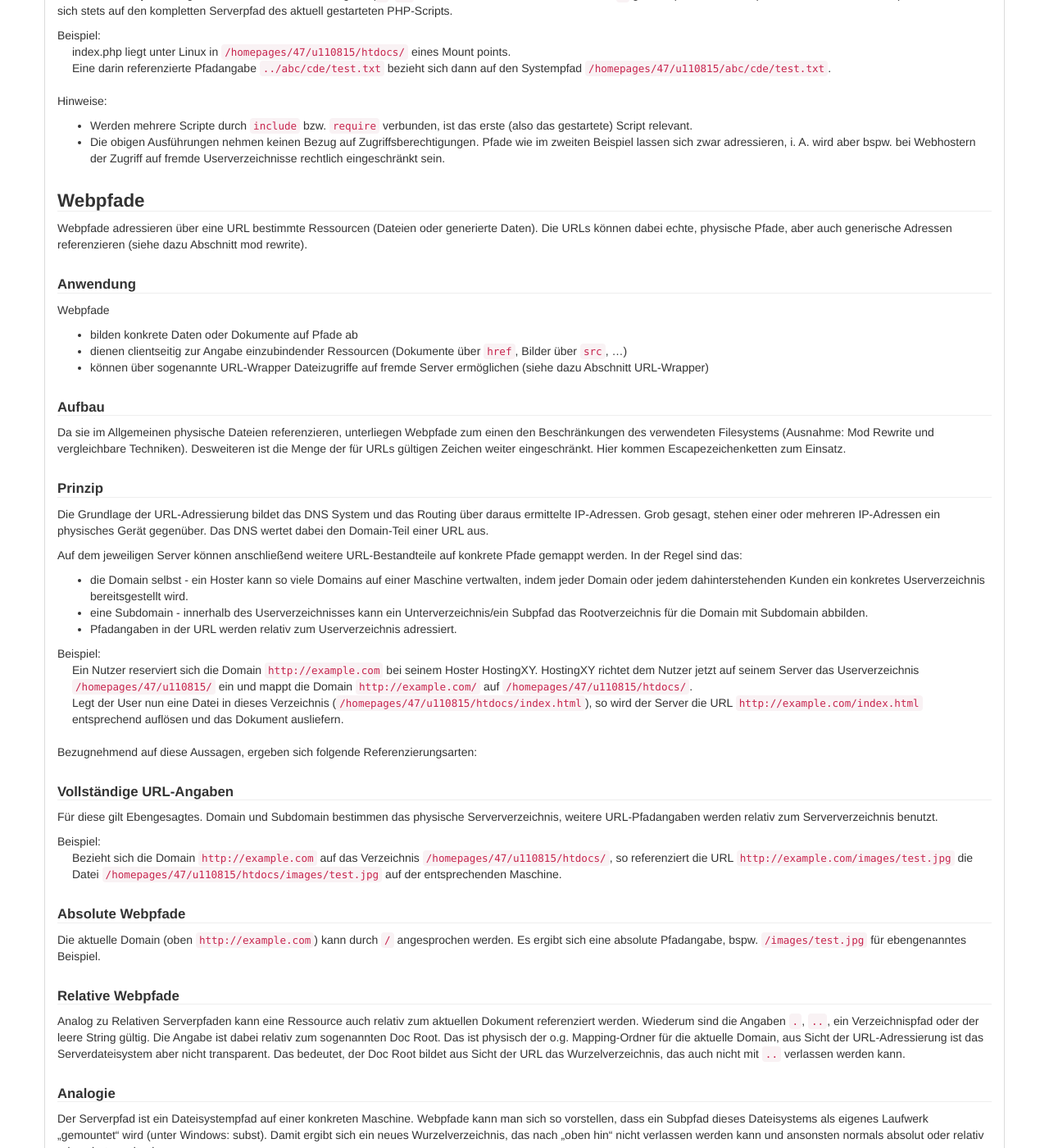
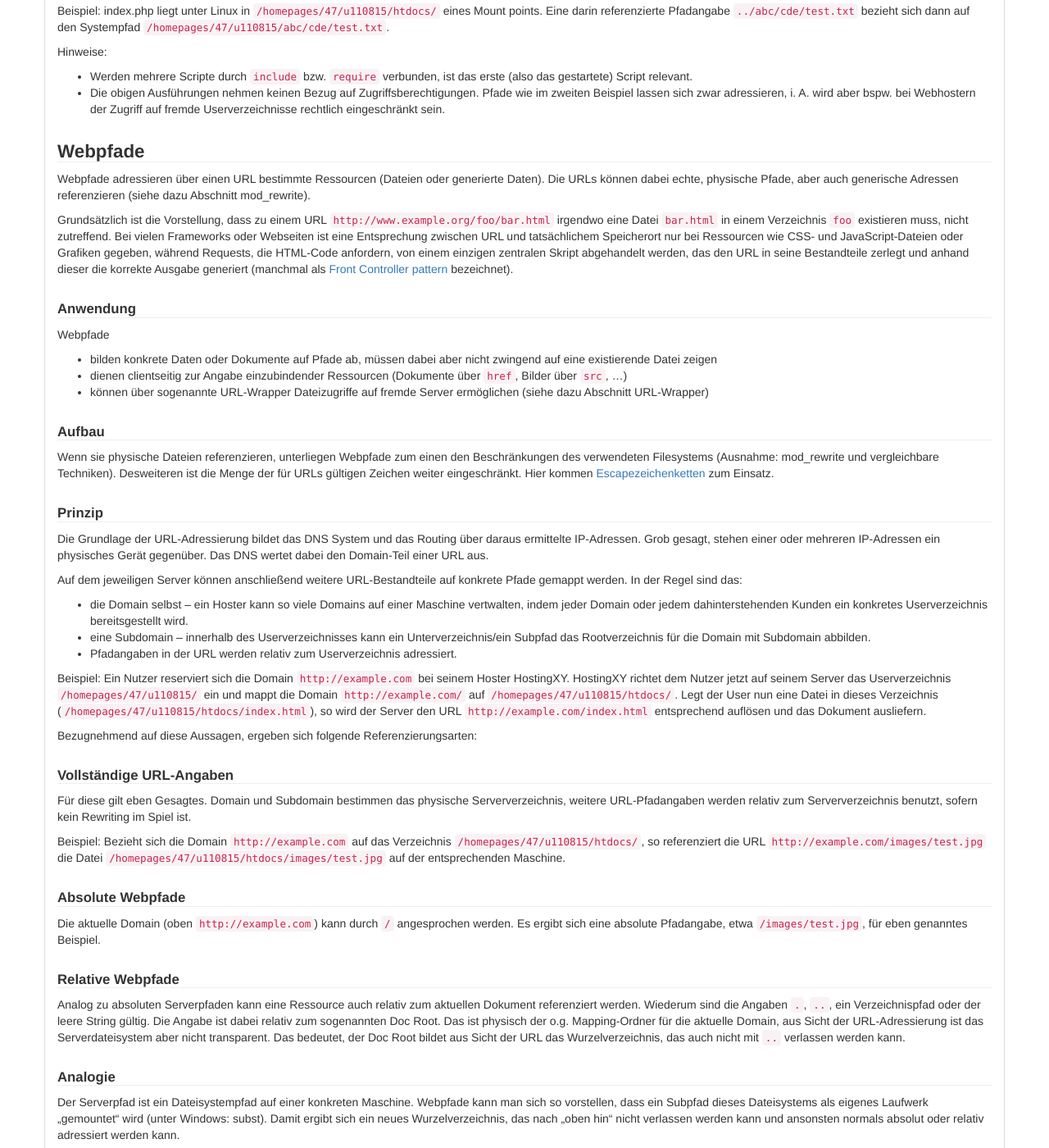
Before and after one commit to php-de/php-de.github.io, a Jekyll site: the page built from general/pfade.md, in a window 1280 px wide and 1400 px high, scrolled down 963 px. Shown: the whole window at 82% size. Built offline with Jekyll 4.4.1, drawn with Linux system fonts in a browser that asks for light colours; nearby versions of some CDN libraries; some of the changed text lies outside the part shown.

Commit message:
Pfade - Überarbeitung der ersten Hälfte oder so

```diff
--- a/general/pfade.md
+++ b/general/pfade.md
@@ -44,99 +47,150 @@
 
 - Dateisystemfunktionen (`dir()`, `is_file()`, `glob()`, ...)
 - normale Includes (`include`, `require`, ...)
-<br>
+
 
 
 #### Aufbau
 
-Serverpfade bestehen aus Verzeichnisnamen, die durch Slashes voneinander getrennt sind. Die Gültigkeit der Verzeichnisnamen richtet sich dabei nach dem verwendeten Betriebssystem - Windows und Linux erlauben damit abweichende Zeichenmengen für die Namen der Verzeichnisse. Windows benutzt `\` als Pfadtrennzeichen, Linux dagegen `/`. Unter PHP ist das irrelevant. Da `\` aber eine Sonderbedeutung in Strings hat (Escapezeichen), empfielt sich eine generelle Verwendung von `/`, auch unter Windows-Serversystemen.
+Serverpfade bestehen aus Verzeichnisnamen, die durch Slashes voneinander
+getrennt sind. Die Gültigkeit der Verzeichnisnamen richtet sich dabei nach dem
+verwendeten Betriebssystem – Windows und Linux erlauben damit abweichende
+Zeichenmengen für die Namen der Verzeichnisse. Windows benutzt `\` als
+Pfadtrennzeichen, Linux dagegen `/`. Unter PHP ist das irrelevant. Da `\` aber
+eine Sonderbedeutung in Strings hat (Escapezeichen), empfiehlt sich eine
+generelle Verwendung von `/`, auch unter Windows-Serversystemen.
 
 #### Absolute Serverpfade
 
-**Absolute Serverpfade** beginnen mit `/` und beziehen sich stets auf das Wurzelverzeichnis des Mount points (Linux, Unix) bzw. das Laufwerk (Windows) in dessen Subpfad sich das aktuell gestartete PHP-Script befindet.
+**Absolute Serverpfade** beginnen mit `/` und beziehen sich stets auf das
+Wurzelverzeichnis des Mount points (Linux, Unix) bzw. das Laufwerk (Windows),
+in dessen Subpfad sich das aktuell gestartete PHP-Script befindet.
 
-Beispiel:
-
-: index.php liegt unter Windows in `C:\xampp\htdocs\test\`.
-Eine darin referenzierte Pfadangabe `/abc/cde/` bezieht sich dann auf den Systempfad `C:\abc\cde\`.
+Beispiel: index.php liegt unter Windows in `C:\xampp\htdocs\test\`. Eine darin
+referenzierte Pfadangabe `/abc/cde/` bezieht sich dann auf den Systempfad
+`C:\abc\cde\`.
 
 Alle anderen Pfade werden als relativ interpretiert.
 
 #### Relative Serverpfade
 
-**Relative Serverpfade** beginnen mit einer Verzeichnisangabe (`.`, `..`, ein oder mehrere Verzeichnisse durch `/` getrennt) oder sind leer (für das aktuelle Verzeichnis). Sie beziehen sich stets auf den kompletten Serverpfad des aktuell gestarteten PHP-Scripts.
+**Relative Serverpfade** beginnen mit einer Verzeichnisangabe (`.`, `..`, ein
+oder mehrere Verzeichnisse durch `/` getrennt) oder sind leer (für das aktuelle
+Verzeichnis). Sie beziehen sich stets auf den kompletten Serverpfad des aktuell
+gestarteten PHP-Scripts.
 
-Beispiel:
-
-: index.php liegt unter Linux in `/homepages/47/u110815/htdocs/` eines Mount points.
-Eine darin referenzierte Pfadangabe `../abc/cde/test.txt` bezieht sich dann auf den Systempfad `/homepages/47/u110815/abc/cde/test.txt`.
+Beispiel: index.php liegt unter Linux in `/homepages/47/u110815/htdocs/` eines
+Mount points. Eine darin referenzierte Pfadangabe `../abc/cde/test.txt`
+bezieht sich dann auf den Systempfad `/homepages/47/u110815/abc/cde/test.txt`.
 
 Hinweise:
 
-- Werden mehrere Scripte durch `include` bzw. `require` verbunden, ist das erste (also das gestartete) Script relevant.
-- Die obigen Ausführungen nehmen keinen Bezug auf Zugriffsberechtigungen. Pfade wie im zweiten Beispiel lassen sich zwar adressieren, i. A. wird aber bspw. bei Webhostern der Zugriff auf fremde Userverzeichnisse rechtlich eingeschränkt sein.
+- Werden mehrere Scripte durch `include` bzw. `require` verbunden, ist das
+  erste (also das gestartete) Script relevant.
+- Die obigen Ausführungen nehmen keinen Bezug auf Zugriffsberechtigungen. Pfade
+  wie im zweiten Beispiel lassen sich zwar adressieren, i. A. wird aber bspw.
+  bei Webhostern der Zugriff auf fremde Userverzeichnisse rechtlich
+  eingeschränkt sein.
+
+
 
 ### Webpfade
 
-Webpfade adressieren über eine URL bestimmte Ressourcen (Dateien oder generierte Daten). Die URLs können dabei echte, physische Pfade, aber auch generische Adressen referenzieren (siehe dazu Abschnitt mod rewrite).
+Webpfade adressieren über einen URL bestimmte Ressourcen (Dateien oder
+generierte Daten). Die URLs können dabei echte, physische Pfade, aber auch
+generische Adressen referenzieren (siehe dazu Abschnitt mod_rewrite).
 
+Grundsätzlich ist die Vorstellung, dass zu einem URL
+`http://www.example.org/foo/bar.html` irgendwo eine Datei `bar.html` in einem
+Verzeichnis `foo` existieren muss, nicht zutreffend. Bei vielen Frameworks oder
+Webseiten ist eine Entsprechung zwischen URL und tatsächlichem Speicherort nur
+bei Ressourcen wie CSS- und JavaScript-Dateien oder Grafiken gegeben, während
+Requests, die HTML-Code anfordern, von einem einzigen zentralen Skript
+abgehandelt werden, das den URL in seine Bestandteile zerlegt und anhand dieser
+die korrekte Ausgabe generiert (manchmal als [Front Controller
+pattern](https://en.wikipedia.org/wiki/Front_Controller_pattern) bezeichnet).
 
 #### Anwendung
 
 Webpfade
 
-- bilden konkrete Daten oder Dokumente auf Pfade ab
-- dienen clientseitig zur Angabe einzubindender Ressourcen (Dokumente über `href`, Bilder über `src`, ...)
-- können über sogenannte URL-Wrapper Dateizugriffe auf fremde Server ermöglichen (siehe dazu Abschnitt URL-Wrapper)
-
+- bilden konkrete Daten oder Dokumente auf Pfade ab, müssen dabei aber nicht
+  zwingend auf eine existierende Datei zeigen
+- dienen clientseitig zur Angabe einzubindender Ressourcen (Dokumente über
+  `href`, Bilder über `src`, …)
+- können über sogenannte URL-Wrapper Dateizugriffe auf fremde Server
+  ermöglichen (siehe dazu Abschnitt URL-Wrapper)
 
 #### Aufbau
 
-Da sie im Allgemeinen physische Dateien referenzieren, unterliegen Webpfade zum einen den Beschränkungen des verwendeten Filesystems (Ausnahme: Mod Rewrite und vergleichbare Techniken). Desweiteren ist die Menge der für URLs gültigen Zeichen weiter eingeschränkt. Hier kommen Escapezeichenketten zum Einsatz.
-
+Wenn sie physische Dateien referenzieren, unterliegen Webpfade zum einen den
+Beschränkungen des verwendeten Filesystems (Ausnahme: mod_rewrite und
+vergleichbare Techniken). Desweiteren ist die Menge der für URLs gültigen
+Zeichen weiter eingeschränkt. Hier kommen
+[Escapezeichenketten](https://de.wikipedia.org/wiki/URL-Encoding) zum Einsatz.
 
 #### Prinzip
 
-Die Grundlage der URL-Adressierung bildet das DNS System und das Routing über daraus ermittelte IP-Adressen. Grob gesagt, stehen einer oder mehreren IP-Adressen ein physisches Gerät gegenüber. Das DNS wertet dabei den Domain-Teil einer URL aus.
+Die Grundlage der URL-Adressierung bildet das DNS System und das Routing über
+daraus ermittelte IP-Adressen. Grob gesagt, stehen einer oder mehreren
+IP-Adressen ein physisches Gerät gegenüber. Das DNS wertet dabei den
+Domain-Teil einer URL aus.
 
-Auf dem jeweiligen Server können anschließend weitere URL-Bestandteile auf konkrete Pfade gemappt werden. In der Regel sind das:
+Auf dem jeweiligen Server können anschließend weitere URL-Bestandteile auf
+konkrete Pfade gemappt werden. In der Regel sind das:
 
-- die Domain selbst - ein Hoster kann so viele Domains auf einer Maschine vertwalten, indem jeder Domain oder jedem dahinterstehenden Kunden ein konkretes Userverzeichnis bereitsgestellt wird.
-- eine Subdomain - innerhalb des Userverzeichnisses kann ein Unterverzeichnis/ein Subpfad das Rootverzeichnis für die Domain mit Subdomain abbilden.
+- die Domain selbst -- ein Hoster kann so viele Domains auf einer Maschine
+  vertwalten, indem jeder Domain oder jedem dahinterstehenden Kunden ein
+  konkretes Userverzeichnis bereitsgestellt wird.
+- eine Subdomain -- innerhalb des Userverzeichnisses kann ein
+  Unterverzeichnis/ein Subpfad das Rootverzeichnis für die Domain mit Subdomain
+  abbilden.
 - Pfadangaben in der URL werden relativ zum Userverzeichnis adressiert.
 
-
-Beispiel:
-
-: Ein Nutzer reserviert sich die Domain `http://example.com` bei seinem Hoster HostingXY. HostingXY richtet dem Nutzer jetzt auf seinem Server das Userverzeichnis `/homepages/47/u110815/` ein und mappt die Domain `http://example.com/` auf `/homepages/47/u110815/htdocs/`.
-Legt der User nun eine Datei in dieses Verzeichnis (`/homepages/47/u110815/htdocs/index.html`), so wird der Server die URL `http://example.com/index.html` entsprechend auflösen und das Dokument ausliefern.
-
+Beispiel: Ein Nutzer reserviert sich die Domain `http://example.com` bei seinem
+Hoster HostingXY. HostingXY richtet dem Nutzer jetzt auf seinem Server das
+Userverzeichnis `/homepages/47/u110815/` ein und mappt die Domain
+`http://example.com/` auf `/homepages/47/u110815/htdocs/`. Legt der User nun
+eine Datei in dieses Verzeichnis (`/homepages/47/u110815/htdocs/index.html`),
+so wird der Server den URL `http://example.com/index.html` entsprechend
+auflösen und das Dokument ausliefern.
 
 Bezugnehmend auf diese Aussagen, ergeben sich folgende Referenzierungsarten:
 
-
 #### Vollständige URL-Angaben
 
-Für diese gilt Ebengesagtes. Domain und Subdomain bestimmen das physische Serververzeichnis, weitere URL-Pfadangaben werden relativ zum Serververzeichnis benutzt.
+Für diese gilt eben Gesagtes. Domain und Subdomain bestimmen das physische
+Serververzeichnis, weitere URL-Pfadangaben werden relativ zum Serververzeichnis
+benutzt, sofern kein Rewriting im Spiel ist.
 
-Beispiel:
-
-: Bezieht sich die Domain `http://example.com` auf das Verzeichnis `/homepages/47/u110815/htdocs/`, so referenziert die URL `http://example.com/images/test.jpg` die Datei `/homepages/47/u110815/htdocs/images/test.jpg` auf der entsprechenden Maschine.
-
+Beispiel: Bezieht sich die Domain `http://example.com` auf das Verzeichnis
+`/homepages/47/u110815/htdocs/`, so referenziert die URL
+`http://example.com/images/test.jpg` die Datei
+`/homepages/47/u110815/htdocs/images/test.jpg` auf der entsprechenden Maschine.
 
 #### Absolute Webpfade
 
-Die aktuelle Domain (oben `http://example.com`) kann durch `/` angesprochen werden. Es ergibt sich eine absolute Pfadangabe, bspw. `/images/test.jpg` für ebengenanntes Beispiel.
-
+Die aktuelle Domain (oben `http://example.com`) kann durch `/` angesprochen
+werden. Es ergibt sich eine absolute Pfadangabe, etwa `/images/test.jpg`, für
+eben genanntes Beispiel.
 
 #### Relative Webpfade
 
-Analog zu Relativen Serverpfaden kann eine Ressource auch relativ zum aktuellen Dokument referenziert werden. Wiederum sind die Angaben `.`, `..`, ein Verzeichnispfad oder der leere String gültig. Die Angabe ist dabei relativ zum sogenannten Doc Root. Das ist physisch der o.g. Mapping-Ordner für die aktuelle Domain, aus Sicht der URL-Adressierung ist das Serverdateisystem aber nicht transparent. Das bedeutet, der Doc Root bildet aus Sicht der URL das Wurzelverzeichnis, das auch nicht mit `..` verlassen werden kann.
+Analog zu absoluten Serverpfaden kann eine Ressource auch relativ zum aktuellen
+Dokument referenziert werden. Wiederum sind die Angaben `.`, `..`, ein
+Verzeichnispfad oder der leere String gültig. Die Angabe ist dabei relativ zum
+sogenannten Doc Root. Das ist physisch der o.g. Mapping-Ordner für die aktuelle
+Domain, aus Sicht der URL-Adressierung ist das Serverdateisystem aber nicht
+transparent. Das bedeutet, der Doc Root bildet aus Sicht der URL das
+Wurzelverzeichnis, das auch nicht mit `..` verlassen werden kann.
 
 #### Analogie
 
-Der Serverpfad ist ein Dateisystempfad auf einer konkreten Maschine. Webpfade kann man sich so vorstellen, dass ein Subpfad dieses Dateisystems als eigenes Laufwerk „gemountet“ wird (unter Windows: subst). Damit ergibt sich ein neues Wurzelverzeichnis, das nach „oben hin“ nicht verlassen werden kann und ansonsten normals absolut oder relativ adressiert werden kann.
-
+Der Serverpfad ist ein Dateisystempfad auf einer konkreten Maschine. Webpfade
+kann man sich so vorstellen, dass ein Subpfad dieses Dateisystems als eigenes
+Laufwerk „gemountet“ wird (unter Windows: subst). Damit ergibt sich ein neues
+Wurzelverzeichnis, das nach „oben hin“ nicht verlassen werden kann und
+ansonsten normals absolut oder relativ adressiert werden kann.
 
 Hinweise:
 
@@ -232,9 +286,13 @@
 
 ### Sichtbarkeit
 
-Als logische Konsequenz aus den obigen Aussagen zum DocRoot ergibt sich, dass jenseits des DocRoots abgelegte Dateien nicht öffentlich über den Webserver erreichbar sind. Serverseitig (bspw. durch PHP) kann dagegen frei auf solche Dateien zugegriffen werden, die entspr. Userrechte vorausgesetzt.
+Als logische Konsequenz aus den obigen Aussagen zum DocRoot ergibt sich, dass
+jenseits des DocRoots abgelegte Dateien nicht öffentlich über den Webserver
+erreichbar sind. Serverseitig (bspw. durch PHP) kann dagegen frei auf solche
+Dateien zugegriffen werden, die entspr. Userrechte vorausgesetzt.
 
-„Jenseits des Docroot“ bezeichnet alle Pfade, die oberhalb oder parallel zum DocRoot (und selbst nicht als DocRoot gemappt sind).
+„Jenseits des Docroot“ bezeichnet alle Pfade, die oberhalb oder parallel zum
+DocRoot (und selbst nicht als DocRoot gemappt sind).
 
 
 ~~~
```
Also changed, not shown: other parts of general/pfade.md (+3 -0 lines).
